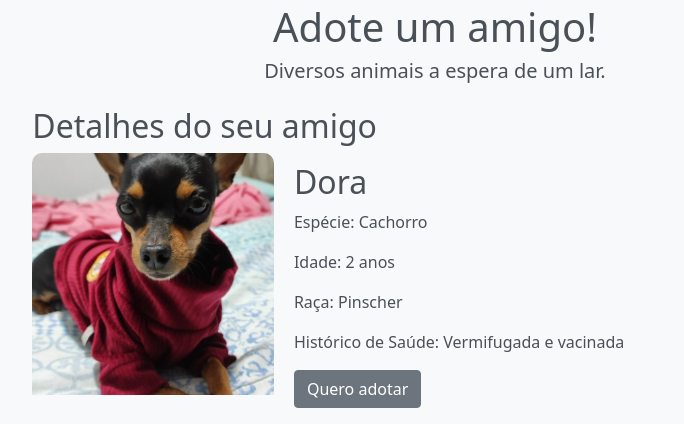
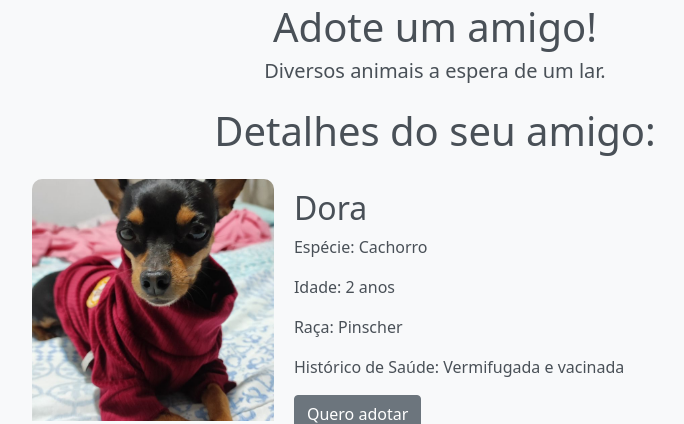
Before and after one commit to fiefaneves/abrigo-de-animais, a Django app: page /adocoes/amigo/4/ in a window 1280 px wide. Shown: the part 162-586 px from the top of the page, without its empty margins (205-889 px from the left). Run offline with Django 4.2, Linux system fonts and the light colour scheme; data comes from the database, SQL or seed files in the repository; some libraries are stand-ins or nearby versions.

Commit message:
ajustes na pag de detalhes

```diff
--- a/abrigo_de_animais/adocoes/templates/detalhes_animal.html
+++ b/abrigo_de_animais/adocoes/templates/detalhes_animal.html
@@ -30,7 +30,7 @@
   }
 </style>
 
-<h2 class="text-body-emphasis">Detalhes do seu amigo</h2>
+<h2 class="text-body-emphasis col text-center h1 mb-4">Detalhes do seu amigo:</h2>
 <div class="animal-details">
     <div class="square-image-container">
         <img src="{{ animal.foto.url }}" class="square-image" alt="{{ animal.nome }}">
```
